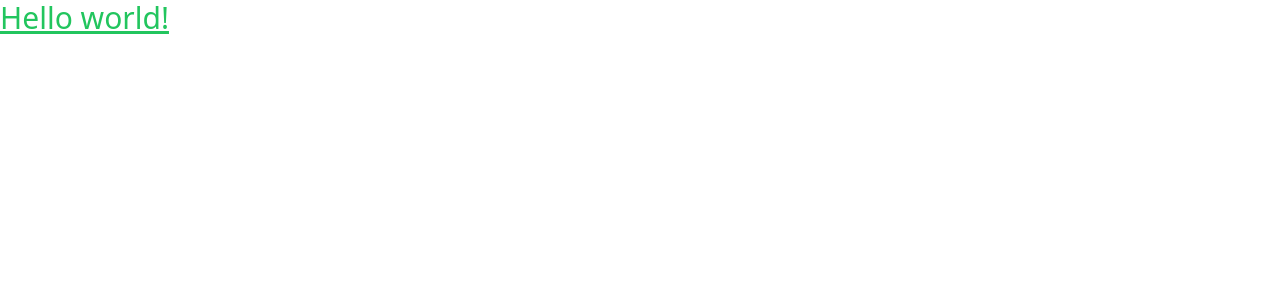
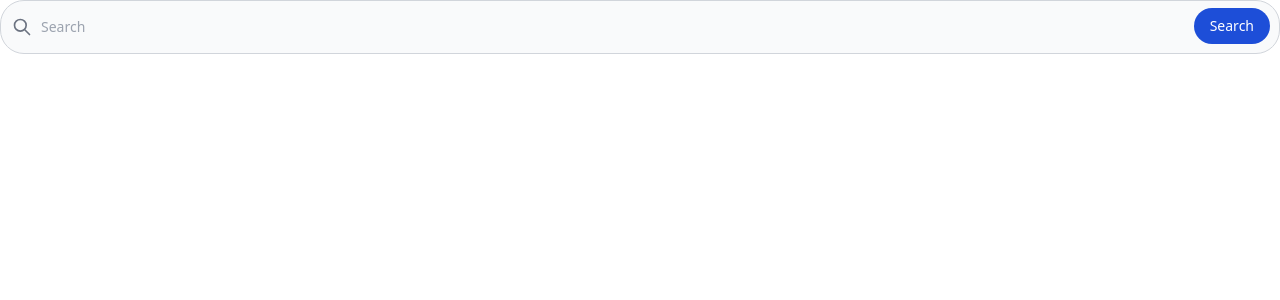
Before and after one commit to surendraSinghKamboj/crypto-dashboard-almabetter, a React (Create React App) app: page / in a window 1280 px wide. Shown: the top 300 px of the page. Built offline with nearby package versions, Linux system fonts and the light colour scheme.

Commit message:
NAVBAR SEARCHBAR

```diff
--- a/src/App.js
+++ b/src/App.js
@@ -1,9 +1,11 @@
-
+import { Navbar } from "./component/Navbar";
+import { Dropdown } from "./component/Dropdown";
+import { Searchbar } from "./component/Searchbar";
 function App() {
   return (
-    <h1 className="text-3xl text-green-500 font-medium underline">
-      Hello world!
-    </h1>
+    <div>
+      <Searchbar />
+    </div>
   );
 }
 
--- /dev/null
+++ b/src/component/Dropdown.js
@@ -0,0 +1,21 @@
+export const Dropdown = () => {
+  return (
+    <>
+      <div className="flex">
+        <span className="flex shadow-md rounded-lg">
+          <select className="border border-black-100 dark:bg-blue-600    bg-blue-700  text-gray-100 outline-black font-body pr-3 pl-2 rounded-lg w-[190px] md:w-[90px] sm:w-[90px] cursor-pointer bg-blue bg-opacity-10 backdrop-blur-md z-1">
+            <option className="text-gray-600" value={"usd"}>
+              USD
+            </option>
+            <option className="text-gray-600" value={"inr"}>
+              INR
+            </option>
+            <option className="text-gray-600" value={"eur"}>
+              EUR
+            </option>
+          </select>
+        </span>
+      </div>
+    </>
+  );
+};
--- /dev/null
+++ b/src/component/Navbar.js
@@ -0,0 +1,12 @@
+import React from 'react'
+
+import AlmaBetter from "../assets/logo.png"
+console.log(AlmaBetter)
+
+export const Navbar = () => {
+  return (
+    <div   className="w-40 ml-9  mt-2" >
+    <img src={AlmaBetter} alt="Logo"/>
+  </div>
+  )
+}
--- /dev/null
+++ b/src/component/Searchbar.js
@@ -0,0 +1,31 @@
+import React from 'react';
+
+export const Searchbar = () => {
+  return (
+    <div>
+      <form>
+        <label htmlFor="default-search" className="mb-2 text-sm font-medium text-gray-900 sr-only dark:text-white">Search</label>
+        <div className="relative">
+          <div className="absolute inset-y-0 left-0 flex items-center pl-3 pointer-events-none">
+            <svg aria-hidden="true" className="w-5 h-5 text-gray-500 dark:text-gray-400" fill="none" stroke="currentColor" viewBox="0 0 24 24" xmlns="http://www.w3.org/2000/svg">
+              <path strokeLinecap="round" strokeLinejoin="round" strokeWidth="2" d="M21 21l-6-6m2-5a7 7 0 11-14 0 7 7 0 0114 0z"></path>
+            </svg>
+          </div>
+          <input
+            type="search"
+            id="default-search"
+            className="block w-full p-4 pl-10 text-sm text-gray-900 border border-gray-300 rounded-3xl bg-gray-50 focus:ring-blue-500 focus:border-blue-500 dark:bg-gray-700 dark:border-gray-600 dark:placeholder-gray-400 dark:text-white dark:focus:ring-blue-500 dark:focus:border-blue-500"
+            placeholder="Search "
+            required
+          />
+          <button
+            type="submit"
+            className="text-white absolute right-2.5 bottom-2.5 bg-blue-700 hover:bg-blue-800 focus:ring-4 focus:outline-none focus:ring-blue-300 font-medium  rounded-3xl text-sm px-4 py-2 dark:bg-blue-600 dark:hover:bg-blue-700 dark:focus:ring-blue-800"
+          >
+            Search
+          </button>
+        </div>
+      </form>
+    </div>
+  );
+};
```
